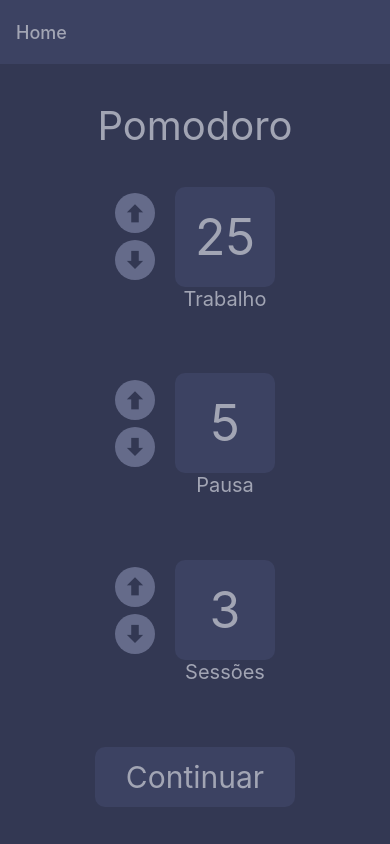
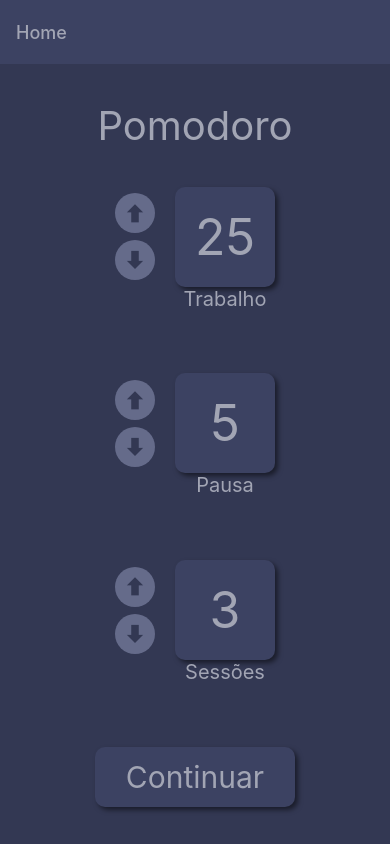
Before and after one commit to vitorjusto/pomodorochallenge, a React Native app: screen / in a window 390 px wide. Built offline with nearby package versions, Linux system fonts and the light colour scheme.

Commit message:
refatora codigo

```diff
--- a/App.js
+++ b/App.js
@@ -1,7 +1,4 @@
-import { StatusBar } from 'expo-status-bar';
-import { StyleSheet, Text, View } from 'react-native';
 import { NavigationContainer } from '@react-navigation/native';
-import {createDrawerNavigator, DrawerItemList, } from '@react-navigation/drawer';
 import { createNativeStackNavigator } from '@react-navigation/native-stack';
 import Configuracao from './components/configuracao';
 import Cronometro from './components/cronometro';
@@ -10,14 +7,12 @@ const Stack = createNativeStackNavigator();
 
 export default function App(){
   return (
-    <NavigationContainer
-
-    >
+    <NavigationContainer>
       <Stack.Navigator
       screenOptions={{
 
-        headerStyle:{backgroundColor: '#3C4262', borderBottomWidth: "0px"},/* headerStyle altera a faixa de cima do conteudo*/
-        headerTitleStyle:{color: 'rgb(162, 165, 180)'},/* headerTitleStyle altera o texto da faixa de cima do conteudo*/
+        headerStyle:{backgroundColor: '#3C4262', borderBottomWidth: "0px"},
+        headerTitleStyle:{color: 'rgb(162, 165, 180)'},
 
         }}>
         <Stack.Screen name="Home" component={Configuracao} />
--- a/components/configuracao.js
+++ b/components/configuracao.js
@@ -121,7 +121,8 @@ const styles = StyleSheet.create({
         justifyContent: 'center',
         width: 100,
         height: 100,
-        borderRadius: 10
+        borderRadius: 10,
+        boxShadow: "3px 3px 5px rgba(0,0,0, 0.5)"
       },
       botao:
   {
@@ -177,7 +178,8 @@ const styles = StyleSheet.create({
     justifyContent: 'center',
     width: 200,
     borderRadius: 10,
-    height: 60
+    height: 60,
+    boxShadow: "3px 3px 5px rgba(0,0,0, 0.5)"
   },
   textobotao:
   {
--- a/components/cronometro.js
+++ b/components/cronometro.js
@@ -98,7 +98,8 @@ function pausar()
         <View style={styles.botao}>
           <View style={{width: 80, height: 80, borderColor: 'white', borderWidth: 3, borderRadius: 20,display: 'flex',
     alignItems: 'center',
-    justifyContent: 'center',}}>
+    justifyContent: 'center',
+    boxShadow: "1px 1px 7px rgba(255,255,255, 0.3)"}}>
             <Ionicons name={pauseIcon} size={50} color={'white'} style={{marginLeft: 3}}/>
           </View>
         </View>
@@ -129,6 +130,7 @@ const styles = StyleSheet.create({
     width: 300,
     height: 300,
     borderRadius: 300,
+    boxShadow: "1px 1px 7px #3c4262ee"
   },
   BordaVerde:
   {
@@ -139,7 +141,8 @@ const styles = StyleSheet.create({
     height: 270,
     borderRadius: 270,
     borderColor: '#219653',
-    borderWidth: 5
+    borderWidth: 5,
+    boxShadow: "1px 1px 7px #219653aa"
   },
   BordaAmarelo:
   {
@@ -150,7 +153,8 @@ const styles = StyleSheet.create({
     height: 270,
     borderRadius: 270,
     borderColor: '#F2C94C',
-    borderWidth: 5
+    borderWidth: 5,
+    boxShadow: "1px 1px 7px #F2C94Caa"
   },
 
   textoAmarelo:
@@ -183,6 +187,7 @@ const styles = StyleSheet.create({
     display: 'flex',
     alignItems: 'center',
     justifyContent: 'center',
+    boxShadow: "3px 3px 5px rgba(0,0,0, 0.5)"
   }
 
 });
--- a/package.json
+++ b/package.json
@@ -18,14 +18,14 @@
     "react": "17.0.2",
     "react-dom": "17.0.2",
     "react-native": "0.68.1",
-    "react-native-gesture-handler": "~2.2.1",
-    "react-native-reanimated": "^2.8.0",
+    "react-native-gesture-handler": "^2.2.1",
     "react-native-safe-area-context": "^4.2.4",
     "react-native-screens": "^3.11.1",
     "react-native-web": "0.17.7"
   },
   "devDependencies": {
-    "@babel/core": "^7.12.9"
+    "@babel/core": "^7.12.9",
+    "react-native-reanimated": "^2.8.0"
   },
   "private": true
 }
```
Also changed, not shown: 1 other file (tests, documents, lock files or other folders).
